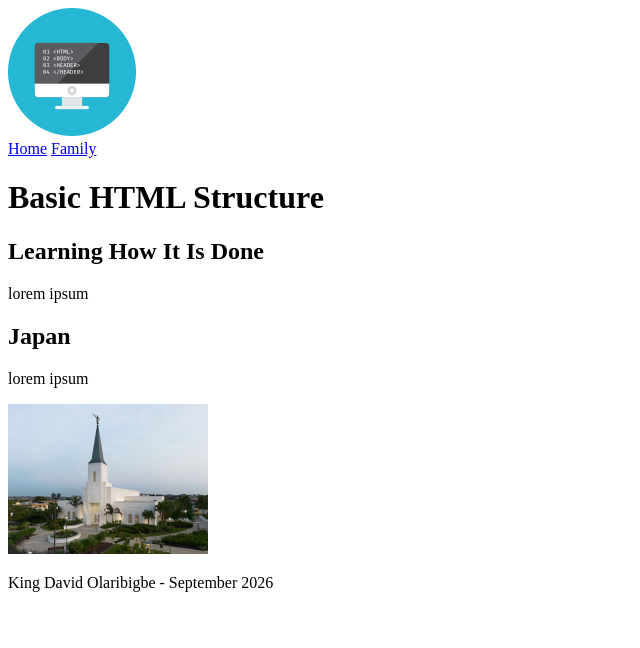
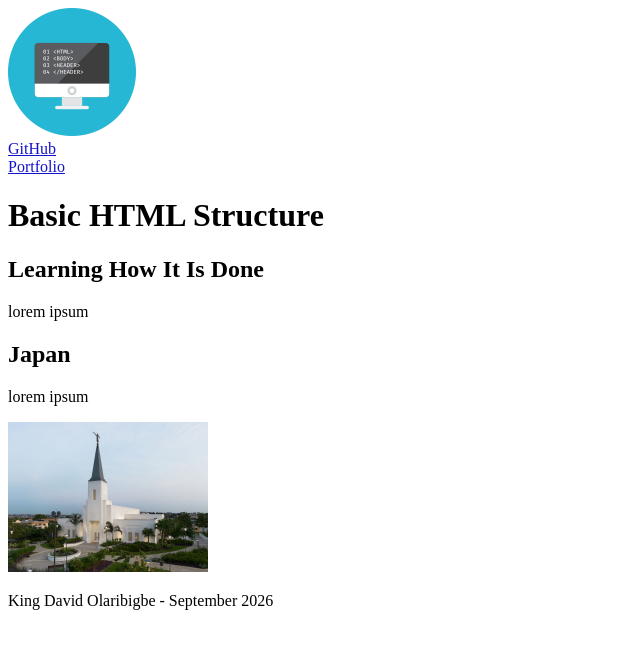
Before and after one commit to Kingreyda/wdd130, a plain HTML site: page week02/basic-layout.html in a window 1280 px wide. Shown: the whole page, without its empty margins (0-640 px from the left). Drawn offline with Linux system fonts and the light colour scheme.

Commit message:
Updated navs

```diff
--- a/week02/basic-layout.html
+++ b/week02/basic-layout.html
@@ -15,8 +15,8 @@
         <img src="images/basic-logo.png" alt="The Main Logo">
 
         <nav>
-            <a href="#">Home</a>
-            <a href="#">Family</a>
+            <a href="https://github.com/">GitHub</a>
+            <a href="https://app.notion.com/p/King-David-Olaribigbe">Portfolio</a>
         </nav>
     </header>
 
--- a/week02/styles/basic.css
+++ b/week02/styles/basic.css
@@ -7,3 +7,11 @@ aside img {
     width: 200px;
     height: auto;
 }
+
+nav a {
+    display: block;
+}
+
+nav a {
+    color: rgb(19, 19, 205);
+}
```
